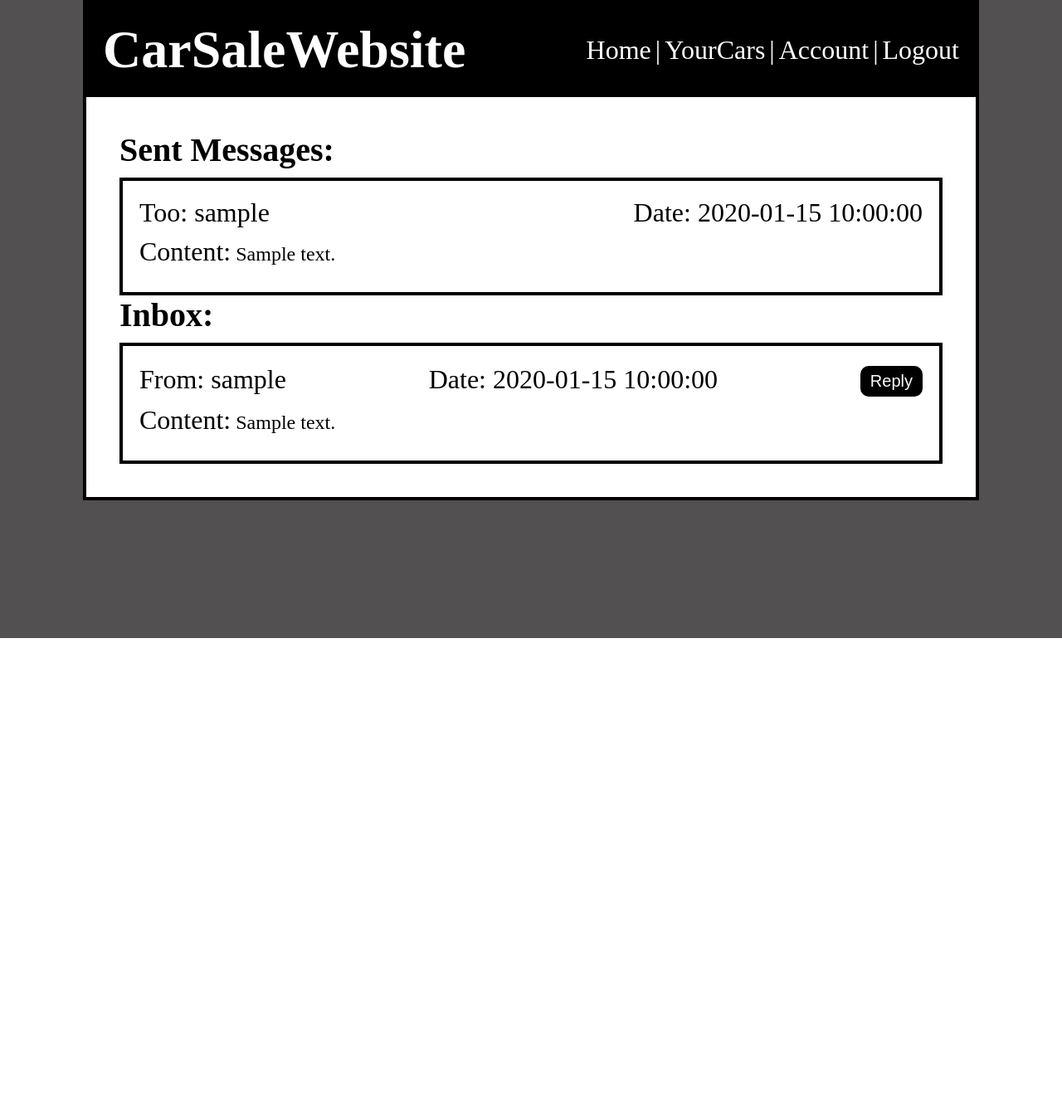
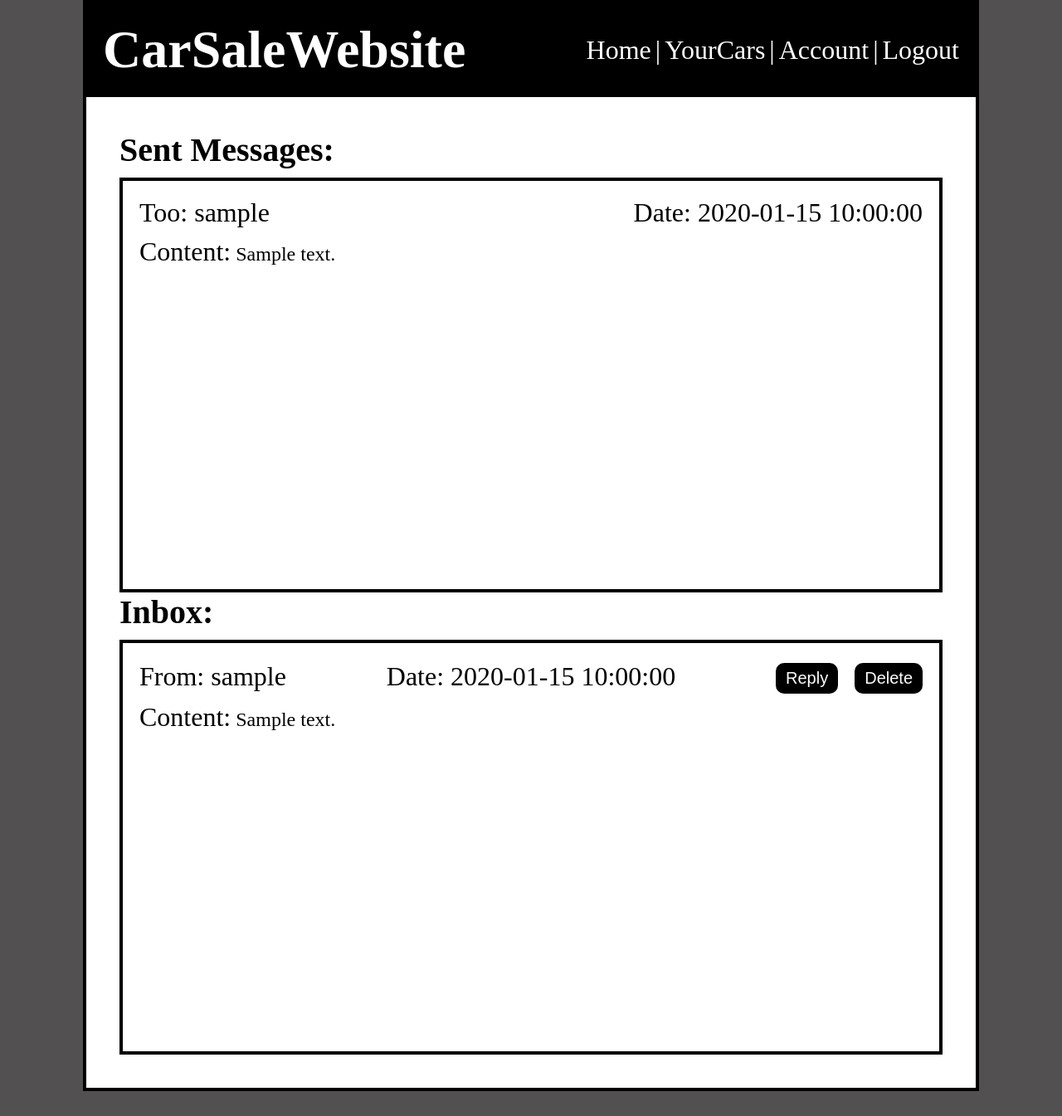
Before and after one commit to BrandonHellwarth/Linkden_Projects, a Flask app: page /messages/1 in a window 1280 px wide. Shown: the part 31-1376 px from the top of the page at 83% size. Before the commit the page ends 800 px from the top, so only its background shows below. Run offline with Flask 2, Linux system fonts and the light colour scheme; the visitor is signed in with stand-in values (Sample User, id 1); tables that the repository leaves empty or names only in its code hold one stand-in row (Sample ...).

Commit message:
added delete btn too messages/reversed message flow/divs scroll on overflow

```diff
--- a/Cars/flask_app/controllers/routes.py
+++ b/Cars/flask_app/controllers/routes.py
@@ -14,6 +14,10 @@ ALLOWED_EXTENSIONS = {'png', 'jpg', 'jpeg', 'gif'}
 def allowed_file(filename):
     return '.' in filename and \
         filename.rsplit('.', 1)[1].lower() in ALLOWED_EXTENSIONS
+
+def clever_function(data):
+    return reversed(data)
+app.jinja_env.globals.update(clever_function=clever_function)
 
 @app.route('/')
 def home():
@@ -297,6 +301,14 @@ def messages(id):
 def reply(id):
     return redirect('/view_user/' + str(id))
 
+@app.route('/delete_message/<int:id>/<int:mid>', methods=["POST"])
+def delete_message(id, mid):
+    data = {
+        'mid' : mid
+    }
+    Message.delete(data)
+    return redirect('/messages/' + str(id))
+
 @app.route('/account/<int:id>')
 def account(id):
     if session['bool']:
--- a/Cars/flask_app/models/message.py
+++ b/Cars/flask_app/models/message.py
@@ -16,3 +16,7 @@ class Message:
     def get_user_messages(cls, data):
         query = "SELECT * FROM messages WHERE recipient_id = %(id)s"
         return connectToMySQL('carz').query_db( query, data )
+    @classmethod
+    def delete(cls, data):
+        query = "DELETE FROM messages WHERE id = %(mid)s;"
+        return connectToMySQL('carz').query_db( query, data )
--- a/Cars/flask_app/static/css/messages.css
+++ b/Cars/flask_app/static/css/messages.css
@@ -42,6 +42,8 @@ body{
 .box{
     border: 4px solid black;
     padding: 20px;
+    height: 500px;
+    overflow-y: auto;
 }
 .box>p{
     font-size: 1.5rem;
@@ -68,3 +70,7 @@ body{
 #content{
     margin-bottom: 10px;
 }
+#btns{
+    display: flex;
+    gap: 20px;
+}
--- a/Cars/flask_app/static/css/style.css
+++ b/Cars/flask_app/static/css/style.css
@@ -33,6 +33,8 @@ body{
 #main{
     background-color: white;
     padding: 20px;
+    overflow-y: auto;
+    height: 1150px;
 }
 #main>h2{
     text-align: center;
--- a/Cars/flask_app/static/css/yourcars.css
+++ b/Cars/flask_app/static/css/yourcars.css
@@ -43,10 +43,14 @@ body{
     padding: 30px;
     border: 4px solid black;
     margin-bottom: 30px;
+    overflow-y: auto;
+    height: 450px;
 }
 #main2{
     padding: 30px;
     border: 4px solid black;
+    overflow-y: auto;
+    height: 450px;
 }
 #nav2{
     color: black;
--- a/Cars/flask_app/templates/messages.html
+++ b/Cars/flask_app/templates/messages.html
@@ -36,13 +36,18 @@
             </div>
             <h2>Inbox:</h2>
             <div class="box">
-                {% for message in messages %}
+                {% for message in clever_function(messages) %}
                     <div class="row">
                         <p>From: {{message.user_name}}</p>
                         <p>Date: {{message['messages.created_at']}}</p>
-                        <form action="/reply/{{message.user_id}}" method="post" id="btn">
-                            <button>Reply</button>
-                        </form>
+                        <div id="btns">
+                            <form action="/reply/{{message.user_id}}" method="post" id="btn">
+                                <button>Reply</button>
+                            </form>
+                            <form action="/delete_message/{{user.id}}/{{message['messages.id']}}" method="post" id="btn">
+                                <button>Delete</button>
+                            </form>
+                        </div>
                     </div>
                     <p id="content"><span class="span">Content:</span> {{message.content}}</p>
                 {% endfor %}
```
Also changed, not shown: other parts of Cars/flask_app/templates/messages.html (+1 -1 lines).
